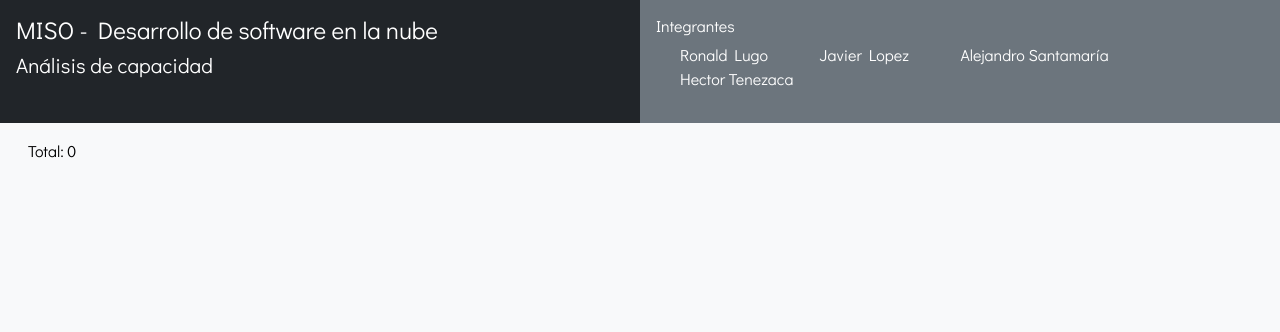
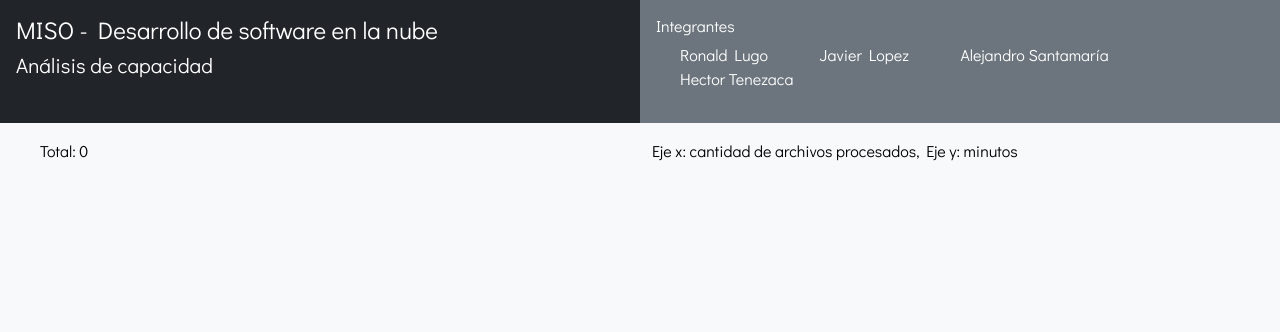
Before and after one commit to muniter/uni_cloud_convert, a plain HTML site: page report/index.html in a window 1280 px wide. Drawn offline with nearby package versions, Linux system fonts and the light colour scheme; no server answers.

Commit message:
Ajuste de reporte

```diff
--- a/report/index.html
+++ b/report/index.html
@@ -20,7 +20,6 @@
   <div class="container-fluid">
     <div class="row">
       <section id="header" class="col text-bg-dark p-3">
-
         <h1>MISO - Desarrollo de software en la nube</h1>
         <h2>Análisis de capacidad</h2>
       </section>
@@ -37,7 +36,12 @@
   </div>
   <div class="container-fluid text-bg-light">
     <section id="content" class="p-3">
-      <p>Total: <span id="total">0</span></p>
+      <div class="container-fluid">
+        <div class="row">
+          <p class="col">Total: <span id="total">0</span></p>
+          <p class="col">Eje x: cantidad de archivos procesados, Eje y: minutos</p>
+        </div>
+      </div>
       <div class="chart-container" style="position: relative; height:30vh; width:80vw">
         <canvas id="myChart"></canvas>
       </div>
--- a/report/report.js
+++ b/report/report.js
@@ -1,4 +1,4 @@
-$.getJSON("http://localhost:8000/benchmark/conversion/data", function(obj) {
+$.getJSON("http://192.168.10.26:8000/benchmark/conversion/data", function(obj) {
 
   const ctx = document.getElementById('myChart').getContext('2d');
   const counts = obj.map(x => x.count)
```
Also changed, not shown: README.md.
